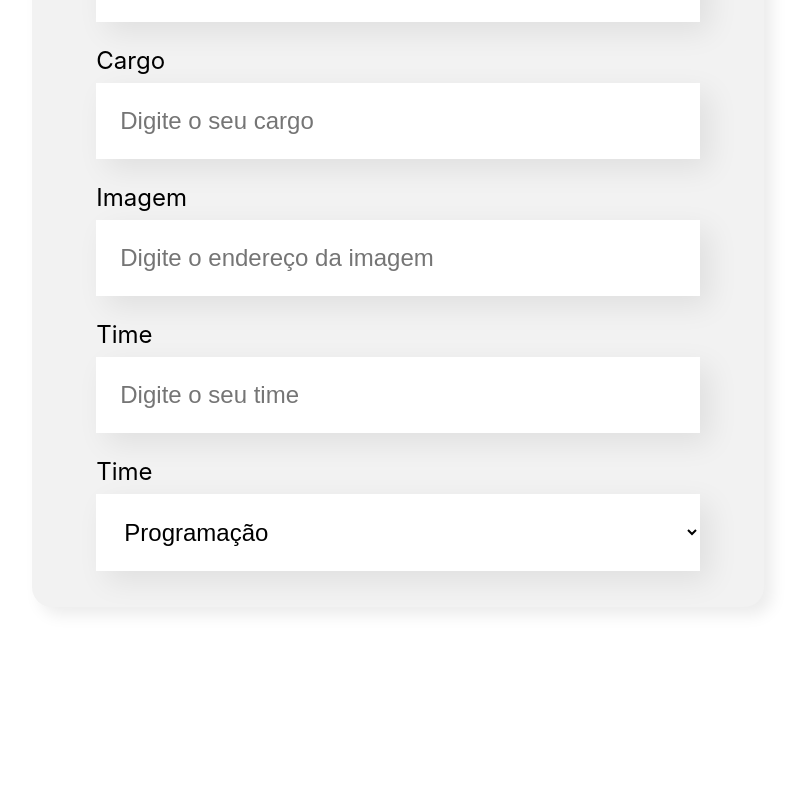
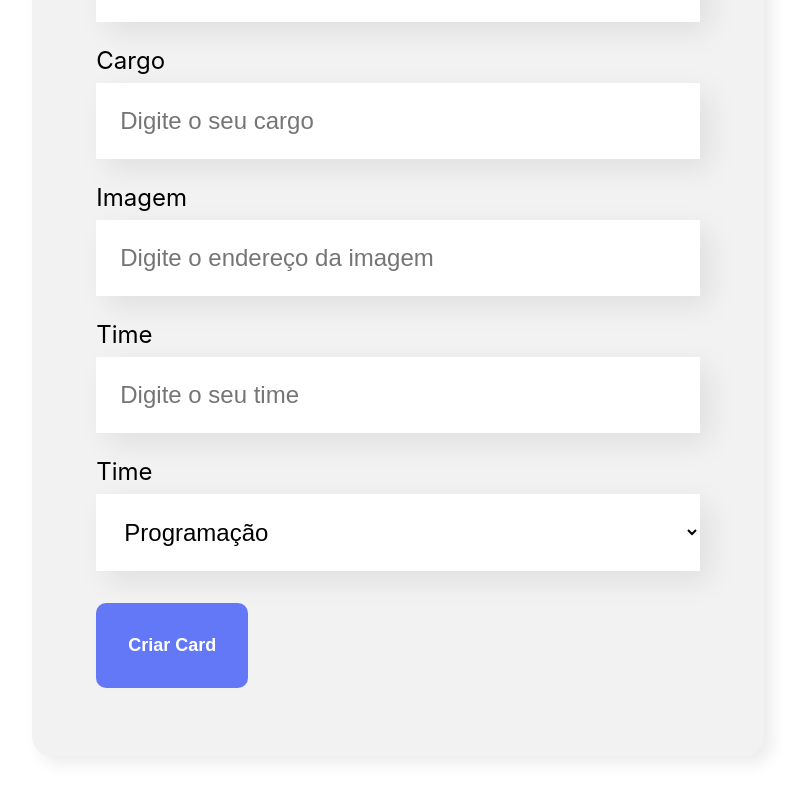
Before and after one commit to leonardorodriguess/Organo, a React (Create React App) app: page / in a window 1280 px wide. Shown: the part 778-1578 px from the top of the page, without its empty margins (242-1042 px from the left). Before the commit the page ends 1465 px from the top, so only its background shows below. Built offline with nearby package versions, Linux system fonts and the light colour scheme.

Commit message:
Criado Botão

```diff
--- /dev/null
+++ b/src/componentes/Botao/Botao.css
@@ -0,0 +1,15 @@
+.botao{
+    background-color: #6278f7;
+    border-radius: 10px;
+    font-weight: 700;
+    font-size: 18px;
+    padding: 32px;
+    border: none;
+    cursor: pointer;
+    color: white;
+    margin: 32px 0;
+}
+
+.botao:hover{
+    color: #95FFD4;
+}
--- /dev/null
+++ b/src/componentes/Botao/index.js
@@ -0,0 +1,10 @@
+import './Botao.css'
+
+const Botao = (props) => {
+    return(<button className='botao'>
+        {/*props.texto*/}
+        {props.children}
+    </button>)
+}
+
+export default Botao
--- a/src/componentes/Formulario/index.js
+++ b/src/componentes/Formulario/index.js
@@ -1,6 +1,7 @@
 import './Formulario.css'
 import CampoTexto from '../CampoTexto'
 import ListaSuspensa from '../ListaSuspensa'
+import Botao from '../Botao'
 
 const Formulario = () => {
 
@@ -24,6 +25,9 @@
                 <CampoTexto label="Imagem" placeholder = "Digite o endereço da imagem"/>
                 <CampoTexto label="Time" placeholder = "Digite o seu time"/>
                 <ListaSuspensa label = "Time" itens = {times}/>
+                <Botao>
+                    Criar Card
+                </Botao>
             </form>
         </section>
     )
```
